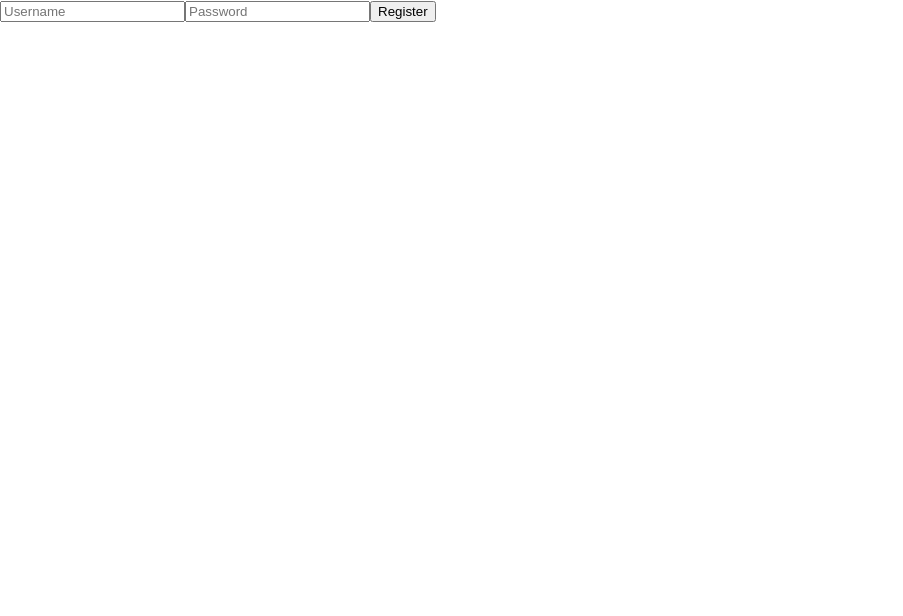
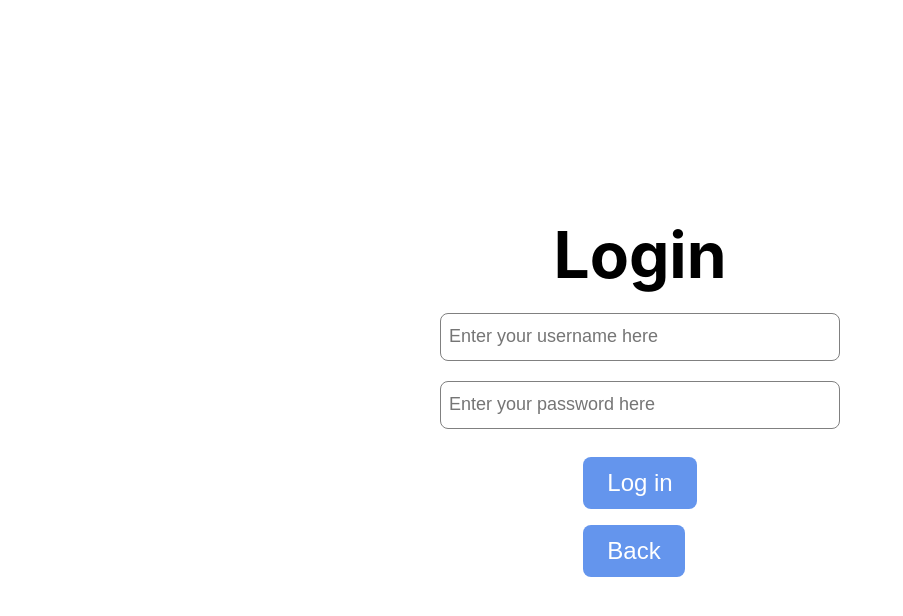
Before and after one commit to Wentao-7114/IMDb-Anime-Platform, a React (Create React App) app in the folder anime-dataset-analysis-platform/: page /Login in a window 1280 px wide. Shown: the top 616 px of the page, without its empty margins (0-903 px from the left). Built offline with nearby package versions, Linux system fonts and the light colour scheme.

Commit message:
login page design

```diff
--- a/anime-dataset-analysis-platform/package.json
+++ b/anime-dataset-analysis-platform/package.json
@@ -10,11 +10,13 @@
     "axios": "^1.6.0",
     "cors": "^2.8.5",
     "express": "^4.18.2",
+    "mdb-react-ui-kit": "^6.3.0",
     "mysql": "^2.18.1",
     "mysql2": "^3.6.2",
     "react": "^18.2.0",
     "react-dom": "^18.2.0",
-    "react-scripts": "5.0.1",
+    "react-router-dom": "^6.18.0",
+    "react-scripts": "^3.0.1",
     "web-vitals": "^2.1.4"
   },
   "scripts": {
--- a/anime-dataset-analysis-platform/src/App.css
+++ b/anime-dataset-analysis-platform/src/App.css
@@ -1,38 +1,58 @@
-.App {
-  text-align: center;
+.mainContainer {
+  flex-direction: column;
+  display: flex;
+  align-items: center;
+  justify-content: center;
+  height: 100vh;
+}
+.titleContainer {
+  flex-direction: column;
+  display: flex;
+  align-items: center;
+  justify-content: center;
+  font-size:64px;
+  font-weight:bolder;
+}
+.inputContainer {
+  flex-direction: column;
+  display: flex;
+  align-items: flex-start;
+  justify-content: center;
+}
+.inputContainer > .errorLabel {
+  color: red;
+  font-size: 12px;
 }
 
-.App-logo {
-  height: 40vmin;
-  pointer-events: none;
+.inputBox {
+  height: 48px;
+  width: 400px;
+  font-size: large;
+  border-radius: 8px;
+  border: 1px solid grey;
+  padding-left: 8px;
+}
+.resultContainer, .historyItem {
+  flex-direction: row;
+  display: flex;
+  width: 400px;
+  align-items: center;
+  justify-content: space-between;
 }
 
-@media (prefers-reduced-motion: no-preference) {
-  .App-logo {
-    animation: App-logo-spin infinite 20s linear;
-  }
+.historyContainer {
+  flex-direction: column;
+  display: flex;
+  height: 200px;
+  align-items: center;
+  flex-grow: 5;
+  justify-content: flex-start;
 }
 
-.App-header {
-  background-color: #282c34;
-  min-height: 100vh;
+.buttonContainer {
   display: flex;
   flex-direction: column;
   align-items: center;
   justify-content: center;
-  font-size: calc(10px + 2vmin);
-  color: white;
+  height: 260px;
 }
-
-.App-link {
-  color: #61dafb;
-}
-
-@keyframes App-logo-spin {
-  from {
-    transform: rotate(0deg);
-  }
-  to {
-    transform: rotate(360deg);
-  }
-}
--- a/anime-dataset-analysis-platform/src/App.js
+++ b/anime-dataset-analysis-platform/src/App.js
@@ -1,39 +1,135 @@
 // import React from 'react';
-import React, { useState, useEffect } from 'react';
+// import React, { useState, useEffect } from 'react';
+// import Login from './Login';
+// import './App.css';
+// import AnimeList from './AnimeList';
+// import DataComponent from './DataComponent';
+
+// function App() {
+//   const [loggedIn, setLoggedIn] = useState(false); // user not log in
+//   useEffect(() => {
+//     // check whether currently log in or not
+//     const isLoggedIn = localStorage.getItem('isLoggedIn');
+//     if (isLoggedIn === 'true') {
+//         setLoggedIn(true);
+//     }
+//   }, []);
+//   const handleLogin = () => {
+//       setLoggedIn(true);
+//   }
+//   const handleSkip = () => {
+//     setLoggedIn(true);
+//   }
+//   const handleLogout = () => {
+//     setLoggedIn(false);
+//     localStorage.removeItem('isLoggedIn'); // delete the symbol for already logged in
+//   }
+//   if (!loggedIn) {
+//       return <Login onLogin={handleLogin} onSkip={handleSkip}/>;
+//   }
+//   return (
+//     <div className="App">
+//       <AnimeList />
+//       <DataComponent />
+//       <button onClick={handleLogout}>Logout</button> {/* log out and go back to log in page */}
+//     </div>
+//   );
+// }
+
+// export default App;
+
+
+
+
+
+
+
+import { BrowserRouter, Route, Routes } from 'react-router-dom';
+import React from 'react';
 import Login from './Login';
+import Home from './Home';
 import './App.css';
-import AnimeList from './AnimeList';
-import DataComponent from './DataComponent';
+import  { useState, useEffect } from 'react';
 
 function App() {
   const [loggedIn, setLoggedIn] = useState(false); // user not log in
-  useEffect(() => {
-    // check whether currently log in or not
-    const isLoggedIn = localStorage.getItem('isLoggedIn');
-    if (isLoggedIn === 'true') {
-        setLoggedIn(true);
-    }
-  }, []);
-  const handleLogin = () => {
-      setLoggedIn(true);
-  }
-  const handleSkip = () => {
-    setLoggedIn(true);
-  }
-  const handleLogout = () => {
-    setLoggedIn(false);
-    localStorage.removeItem('isLoggedIn'); // delete the symbol for already logged in
-  }
-  if (!loggedIn) {
-      return <Login onLogin={handleLogin} onSkip={handleSkip}/>;
-  }
+  const [username, setUsername] = useState("")
   return (
     <div className="App">
-      <AnimeList />
-      <DataComponent />
-      <button onClick={handleLogout}>Logout</button> {/* log out and go back to log in page */}
+      <BrowserRouter>
+        <Routes>
+          <Route path="/" element={<Home username={username} loggedIn={loggedIn} setLoggedIn={setLoggedIn}/>} />
+          <Route path="/Login" element={<Login setLoggedIn={setLoggedIn} setEmail={setUsername} />} />
+        </Routes>
+      </BrowserRouter>
+
     </div>
   );
 }
 
 export default App;
+
+
+
+
+
+
+
+
+
+
+
+
+
+
+
+
+// import React from 'react';
+// import {
+//   MDBBtn,
+//   MDBContainer,
+//   MDBRow,
+//   MDBCol,
+//   MDBIcon,
+//   MDBInput
+// }
+// from 'mdb-react-ui-kit';
+// function App() {
+//   return (
+//     <MDBContainer fluid>
+//       <MDBRow>
+
+//         <MDBCol sm='6'>
+
+//           <div className='d-flex flex-row ps-5 pt-5'>
+//             <MDBIcon fas icon="crow fa-3x me-3" style={{ color: '#709085' }}/>
+//             <span className="h1 fw-bold mb-0">Logo</span>
+//           </div>
+
+//           <div className='d-flex flex-column justify-content-center h-custom-2 w-75 pt-4'>
+
+//             <h3 className="fw-normal mb-3 ps-5 pb-3" style={{letterSpacing: '1px'}}>Log in</h3>
+
+//             <MDBInput wrapperClass='mb-4 mx-5 w-100' label='User name' id='formControlLg' type='username' size="lg"/>
+//             <MDBInput wrapperClass='mb-4 mx-5 w-100' label='Password' id='formControlLg' type='password' size="lg"/>
+
+//             <MDBBtn className="mb-4 px-5 mx-5 w-100" color='info' size='lg'>Login</MDBBtn>
+//             <p className="small mb-5 pb-lg-3 ms-5"><a class="text-muted" href="#!">Forgot password?</a></p>
+//             <p className='ms-5'>Don't have an account? <a href="#!" class="link-info">Register here</a></p>
+
+//           </div>
+
+//         </MDBCol>
+
+//         <MDBCol sm='6' className='d-none d-sm-block px-0'>
+//           <img src="https://mdbcdn.b-cdn.net/img/Photos/new-templates/bootstrap-login-form/img3.webp"
+//             alt="Login image" className="w-100" style={{objectFit: 'cover', objectPosition: 'left'}} />
+//         </MDBCol>
+
+//       </MDBRow>
+
+//     </MDBContainer>
+//   );
+// }
+
+// export default App;
--- /dev/null
+++ b/anime-dataset-analysis-platform/src/Home.js
@@ -0,0 +1,45 @@
+import React from "react"
+import {useNavigate} from "react-router-dom"
+
+const Home = (props) => {
+    const { loggedIn, username } = props
+    const navigate = useNavigate();
+    // const handleLoginLogoutClick = () => {
+    //     if (loggedIn) {
+    //         setLoggedin(false);
+    //     } else {
+    //         navigate('/Login');
+    //     }
+    // }
+    const onButtonClick = () => {
+        if (loggedIn) {
+            localStorage.removeItem("user")
+            props.setLoggedIn(false)
+        } else {
+            navigate("/Login")
+        }
+    }
+
+    return <div className="mainContainer">
+        <div className={"titleContainer"}>
+            <div>Welcome!</div>
+        </div>
+        <div>
+            This is the home page.
+        </div>
+        <div className={"buttonContainer"}>
+            <input
+                className={"inputButton"}
+                type="button"
+                onClick={onButtonClick}
+                value={loggedIn ? "Log out" : "Log in"} />
+            {(loggedIn ? <div>
+                Your user account is {username}
+            </div> : <div/>)}
+        </div>
+
+
+    </div>
+}
+
+export default Home
--- a/anime-dataset-analysis-platform/src/Login.js
+++ b/anime-dataset-analysis-platform/src/Login.js
@@ -1,3 +1,102 @@
+// design the login and log out page without the backend
+import React, { useState } from 'react';
+import { useNavigate } from "react-router-dom"
+
+function Login(props) {
+    const [username, setUsername] = useState('');
+    const [password, setPassword] = useState('');
+    const [usernameerror, setUsernameerror] = useState('');
+    const [passworderror, setPassworderror] = useState('');
+
+    const navigate = useNavigate();
+    const onButtonClick = () => {
+        setPassworderror("")
+        setUsernameerror("")
+        if (password.length < 7) {
+            setPassworderror("The Length must be 8 characters or more")
+            return
+        }
+        if (""== password) {
+            setPassworderror('Please enter a password')
+            return
+        }
+        if ("" == username) {
+            setUsernameerror("Please enter a username")
+            return
+        }
+        if (!/^[a-zA-Z0-9]{3,}$/.test(username)) {   // password should be at least three character
+            setUsernameerror("Please enter a valid username")
+            return
+        }
+    }
+    const onButtonClick2 = () => {
+        navigate('/')
+    }
+    return <div className={"mainContainer"}>
+        <div className={"titleContainer"}>
+            <div>Login</div>
+        </div>
+        <br />
+        <div className={"inputContainer"}>
+            <input
+                value={username}
+                placeholder="Enter your username here"
+                onChange={ev => setUsername(ev.target.value)}
+                className={"inputBox"} />
+            <label className="errorLabel">{usernameerror}</label>
+        </div>
+        <br />
+        <div className={"inputContainer"}>
+            <input
+                value={password}
+                placeholder="Enter your password here"
+                onChange={ev => setPassword(ev.target.value)}
+                className={"inputBox"} />
+            <label className="errorLabel">{passworderror}</label>
+        </div>
+        <br />
+        <div className={"inputContainer"}>
+            <input
+                className={"inputButton"}
+                type="button"
+                onClick={onButtonClick}
+                value={"Log in"} />
+            <input
+                className={"inputButton"}
+                type="button"
+                onClick={onButtonClick2}
+                value={"Back"} />
+        </div>
+    </div>
+}
+
+export default Login
+
+
+
+
+
+
+
+
+
+
+
+
+
+
+
+
+
+
+
+
+
+
+
+
+
+
 // import React, { useState } from 'react';
 // import axios from 'axios';
 // function Login(props) {
@@ -96,56 +195,56 @@
 
 
 
-import React, { useState } from 'react';
-import axios from 'axios';
+// import React, { useState } from 'react';
+// import axios from 'axios';
 
-function App() {
-    const [username, setUsername] = useState('');
-    const [password, setPassword] = useState('');
+// function App() {
+//     const [username, setUsername] = useState('');
+//     const [password, setPassword] = useState('');
 
-    const registerUser = async () => {
-        try {
-            const response = await axios.post('http://localhost:3001/api/register', {
-                username: username,
-                password: password
-            });
+//     const registerUser = async () => {
+//         try {
+//             const response = await axios.post('http://localhost:3001/api/register', {
+//                 username: username,
+//                 password: password
+//             });
 
-            if (response.status === 201) {
-                alert('Registration successful');
-            } else {
-                alert('Registration failed');
-            }
-        } catch (error) {
-            alert('Error during registration');
-        }
-    };
+//             if (response.status === 201) {
+//                 alert('Registration successful');
+//             } else {
+//                 alert('Registration failed');
+//             }
+//         } catch (error) {
+//             alert('Error during registration');
+//         }
+//     };
 
-    const handleSubmit = (event) => {
-        event.preventDefault();
-        registerUser();
-    };
+//     const handleSubmit = (event) => {
+//         event.preventDefault();
+//         registerUser();
+//     };
 
-    return (
-        <div>
-            <form onSubmit={handleSubmit}>
-                <input
-                    type="text"
-                    placeholder="Username"
-                    value={username}
-                    onChange={(e) => setUsername(e.target.value)}
-                    required
-                />
-                <input
-                    type="password"
-                    placeholder="Password"
-                    value={password}
-                    onChange={(e) => setPassword(e.target.value)}
-                    required
-                />
-                <button type="submit">Register</button>
-            </form>
-        </div>
-    );
-}
+//     return (
+//         <div>
+//             <form onSubmit={handleSubmit}>
+//                 <input
+//                     type="text"
+//                     placeholder="Username"
+//                     value={username}
+//                     onChange={(e) => setUsername(e.target.value)}
+//                     required
+//                 />
+//                 <input
+//                     type="password"
+//                     placeholder="Password"
+//                     value={password}
+//                     onChange={(e) => setPassword(e.target.value)}
+//                     required
+//                 />
+//                 <button type="submit">Register</button>
+//             </form>
+//         </div>
+//     );
+// }
 
-export default App;
+// export default App;
--- a/anime-dataset-analysis-platform/src/index.css
+++ b/anime-dataset-analysis-platform/src/index.css
@@ -1,13 +1,38 @@
+html,
 body {
+  padding: 0;
   margin: 0;
-  font-family: -apple-system, BlinkMacSystemFont, 'Segoe UI', 'Roboto', 'Oxygen',
-    'Ubuntu', 'Cantarell', 'Fira Sans', 'Droid Sans', 'Helvetica Neue',
-    sans-serif;
-  -webkit-font-smoothing: antialiased;
-  -moz-osx-font-smoothing: grayscale;
+  font-family: -apple-system, BlinkMacSystemFont, Segoe UI, Roboto, Oxygen, Ubuntu, Cantarell,
+    Fira Sans, Droid Sans, Helvetica Neue, sans-serif;
+}
+
+* {
+  box-sizing: border-box;
+}
+
+main {
+  padding: 5rem 0;
+  flex: 1;
+  display: flex;
+  flex-direction: column;
+  justify-content: center;
+  align-items: center;
 }
 
 code {
-  font-family: source-code-pro, Menlo, Monaco, Consolas, 'Courier New',
-    monospace;
+  background: #fafafa;
+  border-radius: 5px;
+  padding: 0.75rem;
+  font-family: Menlo, Monaco, Lucida Console, Courier New, monospace;
 }
+
+input[type="button"] {
+    border: none;
+    background: cornflowerblue;
+    color: white;
+    padding: 12px 24px;
+    margin: 8px;
+    font-size: 24px;
+    border-radius: 8px;
+    cursor: pointer;
+}
```
Also changed, not shown: 1 other file (tests, documents, lock files or other folders).
